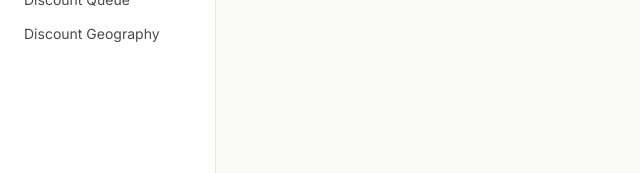
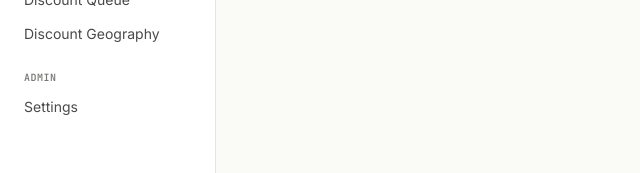
Before and after one commit to chewyuenrachael/beacon, a Next.js app: page /dashboard/professors/1 in a window 1280 px wide. Shown: the part 489-662 px from the top of the page, without its empty margins (0-640 px from the left). Built offline with nearby package versions, Linux system fonts and the light colour scheme; no server answers; the database is empty.

Commit message:
fix(nav): add Settings link to sidebar
Co-Authored-By: Claude Opus 4.6 (1M context) <noreply@anthropic.com>

```diff
--- a/app/dashboard/layout.tsx
+++ b/app/dashboard/layout.tsx
@@ -30,6 +30,12 @@ const NAV_SECTIONS = [
       { href: "/dashboard/discount", label: "Discount" },
       { href: "/dashboard/discount/queue", label: "Discount Queue" },
       { href: "/dashboard/discount/geography", label: "Discount Geography" },
+    ],
+  },
+  {
+    title: "Admin",
+    items: [
+      { href: "/dashboard/settings", label: "Settings" },
     ],
   },
 ] as const;
```
